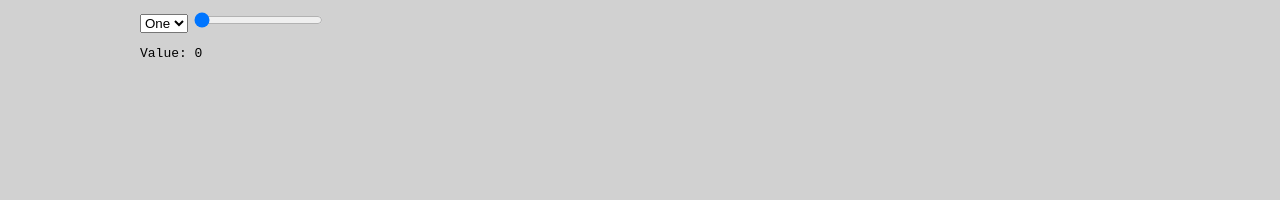
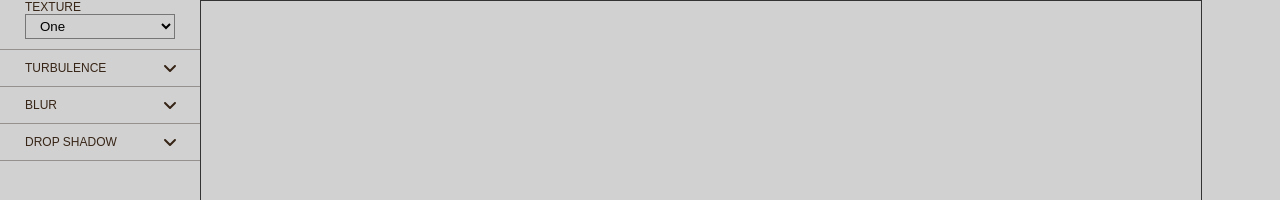
Before and after one commit to randombits-dev/svg-textures, an Astro site: page / in a window 1280 px wide. Shown: the top 200 px of the page. Built offline with nearby package versions, Linux system fonts and the light colour scheme; Astro itself is replaced by a stand-in of ours; no server answers; a web font is replaced by a local one.

Commit message:
Added accordion controls

```diff
--- /dev/null
+++ b/src/components/Accordion.svelte
@@ -0,0 +1,56 @@
+<div class="accordion">
+    <button class="accordion-header" on:click="{() => open = !open}">
+        <span>{title}</span>
+        <AngleIcon direction={open ? 'up' : 'down'}/>
+    </button>
+    {#if open}
+        <div class="accordion-body">
+            <slot></slot>
+        </div>
+    {/if}
+</div>
+
+<script lang="ts">
+    import AngleIcon from "../icons/AngleIcon.svelte";
+
+    let open = false;
+    export let title: string = '';
+</script>
+
+<style>
+    button {
+        border: none;
+        /*border-bottom: 1px solid var(--border-color);*/
+        background-color: inherit;
+        cursor: pointer;
+        width: 100%;
+        text-align: left;
+        padding: 3px 10px;
+    }
+
+    button:hover {
+        background-color: var(--background-2);
+    }
+
+    .accordion {
+        /*border-top: 1px solid var(--border-color);*/
+        border-bottom: 1px solid var(--border-color);
+    }
+
+    .accordion-header {
+        padding: 10px 25px;
+        text-transform: uppercase;
+        font-size: 12px;
+        display: flex;
+        align-items: center;
+    }
+
+    .accordion-header span {
+        flex-grow: 1;
+    }
+
+    .accordion-body {
+        padding: 10px 25px;
+    }
+
+</style>
--- a/src/components/App.svelte
+++ b/src/components/App.svelte
@@ -3,5 +3,14 @@
     import ImageRenderer from "./ImageRenderer.svelte";
 </script>
 
-<ControlContainer/>
-<ImageRenderer/>
+<div class="flex">
+    <ControlContainer/>
+    <ImageRenderer/>
+
+</div>
+
+<style>
+    .flex {
+        display: flex;
+    }
+</style>
--- /dev/null
+++ b/src/components/BlurSlider.svelte
@@ -0,0 +1,14 @@
+<label for="blur">Blur</label>
+<input name="blur" type="range" min="0" max="20" step="1" bind:value={$blur}>
+<!--<pre class="status">Value: {$blur}</pre>-->
+
+<!--<div>Turbulence Scale</div>-->
+<!--<input type="range" min="0" max="100" step="1" bind:value={$turbulenceScale}>-->
+<!--<pre class="status">Value: {$turbulenceScale}</pre>-->
+
+
+<script lang="ts">
+    import {settingsStore} from "../stores/settingsStore.ts";
+
+    const {blur} = settingsStore;
+</script>
--- a/src/components/ControlContainer.svelte
+++ b/src/components/ControlContainer.svelte
@@ -1,6 +1,9 @@
 <script lang="ts">
     import TurbulenceSlider from "./TurbulenceSlider.svelte";
     import TextureSelect from "./TextureSelect.svelte";
+    import BlurSlider from "./BlurSlider.svelte";
+    import ShadowSlider from "./ShadowSlider.svelte";
+    import Accordion from "./Accordion.svelte";
     // import type {Settings} from "../model/settings.ts";
 
     // let textureValue: string;
@@ -11,5 +14,23 @@
     // }
 </script>
 
-<TextureSelect/>
-<TurbulenceSlider/>
+<div class="control-container">
+
+    <TextureSelect/>
+    <Accordion title="Turbulence">
+        <TurbulenceSlider/>
+    </Accordion>
+    <Accordion title="Blur">
+        <BlurSlider/>
+    </Accordion>
+    <Accordion title="Drop Shadow">
+        <ShadowSlider/>
+    </Accordion>
+</div>
+
+<style>
+    .control-container {
+        width: 200px;
+        flex: 0 0 auto;
+    }
+</style>
--- /dev/null
+++ b/src/components/ControlSection.svelte
@@ -0,0 +1,10 @@
+<div class="control-section">
+    <slot/>
+</div>
+
+<style>
+    .control-section {
+        padding: 0 25px 10px;
+        border-bottom: 1px solid var(--border-color);
+    }
+</style>
--- a/src/components/ImageRenderer.svelte
+++ b/src/components/ImageRenderer.svelte
@@ -1,3 +1,4 @@
+<div class="image-output">
     <svg viewBox="0 0 1000 500">
         <defs>
             <filter id="f1" x="0" y="0">
@@ -9,23 +10,35 @@
                 <feDisplacementMap
                         in2="turbulence"
                         in="SourceGraphic"
-                    scale="50"
+                        scale={$turbulenceScale}
                         xChannelSelector="R"
                         yChannelSelector="G"/>
             </filter>
+            <filter id="f2" x="0" y="0">
+                <feGaussianBlur in="SourceGraphic" stdDeviation={$blur}/>
+            </filter>
+            <filter id="f3" x="0" y="0">
+                <feDropShadow dx={$dropShadowX} dy={$dropShadowY} stdDeviation={$dropShadowBlur}/>
+            </filter>
         </defs>
-    <g filter="url(#f1)">{@html $textureStore}</g>
+        <g filter="url(#f1) url(#f2) url(#f3)">{@html $textureStore}</g>
         <!--    <use xlink:href={`/${settings?.texture}#main`} filter="url(#f1) url(#f2)"/>-->
     </svg>
+</div>
+
 
 <script lang="ts">
     import {textureStore} from "../stores/textureStore.ts";
     import {settingsStore} from "../stores/settingsStore.ts";
 
-    const {turbulence} = settingsStore;
+    const {turbulence, turbulenceScale, blur, dropShadowX, dropShadowY, dropShadowBlur} = settingsStore;
 </script>
 
 <style>
+    .image-output {
+        border: 1px solid #333;
+    }
+
     svg {
         width: 100%;
         height: 500px;
--- /dev/null
+++ b/src/components/ShadowSlider.svelte
@@ -0,0 +1,22 @@
+<label for="shadow_x">x offset</label>
+<input name="shadow_x" type="range" min="0" max="20" step="1" bind:value={$dropShadowX}>
+<!--<pre class="status">Value: {$dropShadowX}</pre>-->
+
+<label for="shadow_y">y offset</label>
+<input name="shadow_y" type="range" min="0" max="20" step="1" bind:value={$dropShadowY}>
+<!--<pre class="status">Value: {$dropShadowY}</pre>-->
+
+<label for="shadow_blur">Blur</label>
+<input name="shadow_blur" type="range" min="0" max="20" step="1" bind:value={$dropShadowBlur}>
+<!--<pre class="status">Value: {$dropShadowBlur}</pre>-->
+
+<!--<div>Turbulence Scale</div>-->
+<!--<input type="range" min="0" max="100" step="1" bind:value={$turbulenceScale}>-->
+<!--<pre class="status">Value: {$turbulenceScale}</pre>-->
+
+
+<script lang="ts">
+    import {settingsStore} from "../stores/settingsStore.ts";
+
+    const {dropShadowX, dropShadowY, dropShadowBlur} = settingsStore;
+</script>
--- a/src/components/TextureSelect.svelte
+++ b/src/components/TextureSelect.svelte
@@ -1,10 +1,14 @@
-<select bind:value={value}>
-    <option value="1.svg">One</option>
-    <option value="2.svg">Two</option>
-</select>
+<ControlSection>
+    <label for="texture">Texture</label>
+    <select name="texture" bind:value={value}>
+        <option value="1.svg">One</option>
+        <option value="2.svg">Two</option>
+    </select>
+</ControlSection>
 
 <script lang="ts">
     import {textureStore} from "../stores/textureStore.ts";
+    import ControlSection from "./ControlSection.svelte";
 
     export let value = '1.svg';
 
@@ -14,3 +18,17 @@
         changeTexture(value);
     }
 </script>
+
+<style>
+
+    select {
+        padding: 3px 10px;
+        background-color: inherit;
+        width: 100%;
+        /*outline: none;*/
+    }
+
+    /*select:focus {*/
+    /*    background-color: var(--background-2);*/
+    /*}*/
+</style>
--- a/src/components/TurbulenceSlider.svelte
+++ b/src/components/TurbulenceSlider.svelte
@@ -1,9 +1,14 @@
-<input type="range" min="0" max="0.2" step="0.01" bind:value={$turbulence}>
+<label for="turbulence">Turbulence</label>
+<input name="turbulence" type="range" min="0" max="0.1" step="0.005" bind:value={$turbulence}>
+<!--<pre class="status">Value: {$turbulence}</pre>-->
 
-<pre class="status">Value: {$turbulence}</pre>
+<label for="turbulence_scale">Turbulence Scale</label>
+<input name="turbulence_scale" type="range" min="0" max="100" step="1" bind:value={$turbulenceScale}>
+<!--<pre class="status">Value: {$turbulenceScale}</pre>-->
+
 
 <script lang="ts">
     import {settingsStore} from "../stores/settingsStore.ts";
 
-    const {turbulence} = settingsStore;
+    const {turbulence, turbulenceScale} = settingsStore;
 </script>
--- /dev/null
+++ b/src/icons/AngleIcon.svelte
@@ -0,0 +1,17 @@
+<svg xmlns="http://www.w3.org/2000/svg" viewBox="0 0 320 512 " style:rotate={`${degrees}deg`}>
+    <path
+            d="M41.4 233.4c-12.5 12.5-12.5 32.8 0 45.3l160 160c12.5 12.5 32.8 12.5 45.3 0s12.5-32.8 0-45.3L109.3 256 246.6 118.6c12.5-12.5 12.5-32.8 0-45.3s-32.8-12.5-45.3 0l-160 160z"/>
+</svg>
+
+<script>
+    export let direction;
+
+    $: degrees = direction === 'up' ? 90 : -90;
+</script>
+
+<style>
+    svg {
+        width: 10px;
+        fill: var(--foreground-color);
+    }
+</style>
--- a/src/layouts/Layout.astro
+++ b/src/layouts/Layout.astro
@@ -5,6 +5,7 @@ interface Props {
 
 const {title} = Astro.props;
 
+import '../styles/theme.css';
 import '../styles/index.css';
 ---
 
@@ -17,6 +18,10 @@ import '../styles/index.css';
     <link rel="icon" type="image/svg+xml" href="/favicon.svg"/>
     <meta name="generator" content={Astro.generator}/>
     <title>{title}</title>
+
+    <link rel="preconnect" href="https://fonts.googleapis.com">
+    <link rel="preconnect" href="https://fonts.gstatic.com" crossorigin>
+    <link href="https://fonts.googleapis.com/css2?family=Inclusive+Sans&display=swap" rel="stylesheet">
 </head>
 <body>
 <slot/>
--- a/src/stores/settingsStore.ts
+++ b/src/stores/settingsStore.ts
@@ -2,9 +2,13 @@ import {writable} from "svelte/store";
 
 const createSettingsStore = () => {
     const turbulence = writable(0);
+    const turbulenceScale = writable(100);
     const blur = writable(0);
+    const dropShadowX = writable(1);
+    const dropShadowY = writable(1);
+    const dropShadowBlur = writable(0);
 
-    return {turbulence, blur};
+    return {turbulence, turbulenceScale, blur, dropShadowX, dropShadowY, dropShadowBlur};
 };
 
 export const settingsStore = createSettingsStore();
--- a/src/styles/index.css
+++ b/src/styles/index.css
@@ -1,11 +1,24 @@
 html, body {
     margin: 0;
     padding: 0;
-    background-color: #d1d1d1;
+    background-color: var(--background-1);
+    font-family: 'Inclusive Sans', sans-serif;
+    color: var(--foreground-color);
 }
 
 main {
-    margin: 0 auto;
-    max-width: 1000px;
-    padding: 10px 50px;
+    /*margin: 0 auto;*/
+    /*max-width: 1000px;*/
+    /*padding: 10px 50px;*/
 }
+
+label {
+    text-transform: uppercase;
+    font-size: 12px;
+    display: block;
+}
+
+button {
+    color: inherit;
+    background-color: inherit;
+}
--- /dev/null
+++ b/src/styles/theme.css
@@ -0,0 +1,6 @@
+:root {
+    --background-1: #d1d1d1;
+    --background-2: #ddd;
+    --foreground-color: #372517;
+    --border-color: #95918e;
+}
```
Lines whose indentation alone changed are shown as unchanged.
